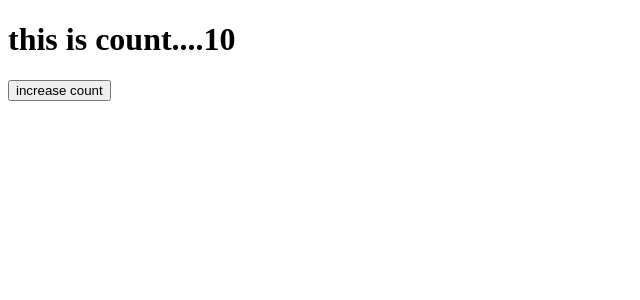
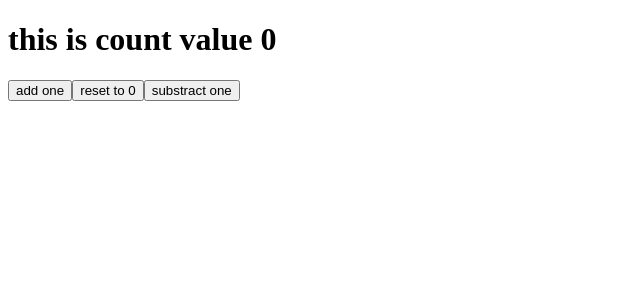
Before and after one commit to Sanowar72/react-teaching2, a React (Vite) app: page / in a window 1280 px wide. Shown: the top 300 px of the page, without its empty margins (0-640 px from the left). Built offline with nearby package versions, Linux system fonts and the light colour scheme.

Commit message:
add substract and reset logic added

```diff
--- a/src/App.jsx
+++ b/src/App.jsx
@@ -1,26 +1,32 @@
 import React, { useState } from "react";
-import Header from "./components/header/Header";
-import Counter from "./components/counter/Counter";
 
 const App = () => {
-  const [count, setCount] = useState(10);
-
-  // const increaseCount = () => {
-  //   for (let i = 1; i <= 5; i++) {
-  //     console.log("function running...");
-  //     setCount((p) => p + 1);
-  //   }
-  // };
-
+  const [count, setCount] = useState(0);
+  const increaseOne = () => {
+    setCount(count + 1);
+  };
   return (
     <>
-      <h1>this is count....{count}</h1>
+      <h1>this is count value {count}</h1>
+      <button onClick={increaseOne}>add one</button>
+      <button onClick={() => setCount(0)}>reset to 0</button>
       <button
         onClick={() => {
-          setCount(count + 1);
+          // if (count >= 0) {
+          //   setCount(count - 1);
+          // } else {
+          //   alert("Value must be positive");
+          // }
+          setCount((pre) => {
+            if (pre > 0) {
+              return pre - 1;
+            } else {
+              return 0;
+            }
+          });
         }}
       >
-        increase count
+        substract one
       </button>
     </>
   );
```
